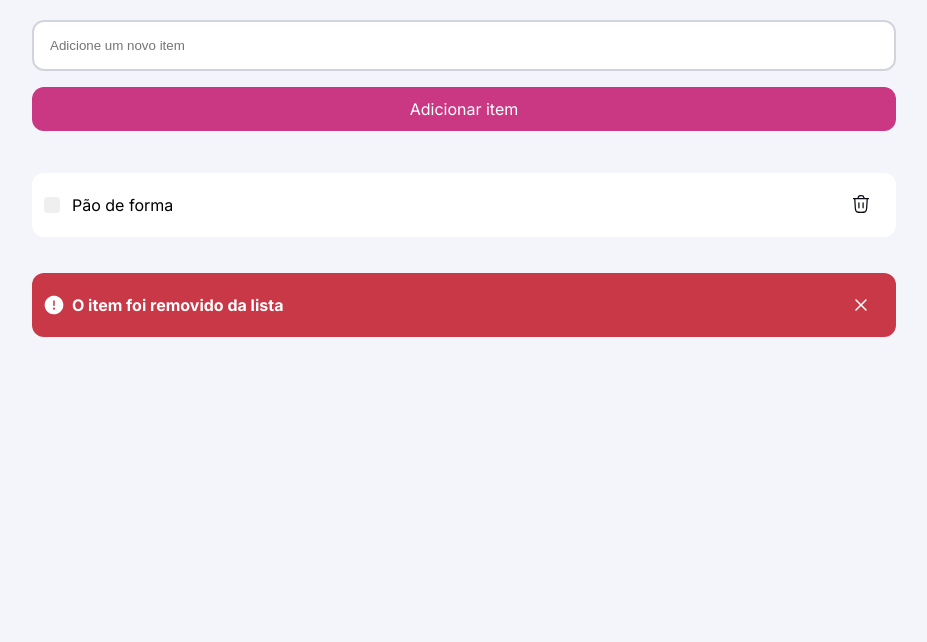
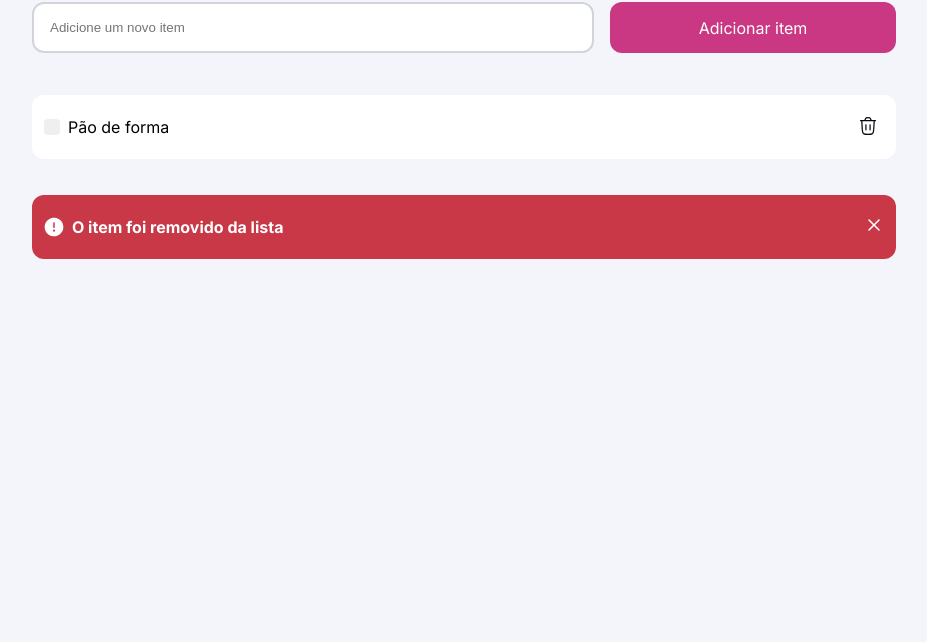
Before and after one commit to AmandaLinger/Lista-de-compras-JS, a plain HTML site: page index.html in a window 1280 px wide. Shown: the part 158-800 px from the top of the page, without its empty margins (176-1103 px from the left). Drawn offline with Linux system fonts and the light colour scheme.

Commit message:
layout adjustments

```diff
--- a/index.css
+++ b/index.css
@@ -27,15 +27,21 @@ img{
 
 h1{
     font-family: 'Inter';
-    font-size: 30px;
+    font-size: 28px;
     font-weight: bold;
     margin: 0;
 }
 
 form{
-    display: grid;
+    display: flex;
+    flex-direction: column;
     gap: 16px;
     margin-block:20px 42px;
+}
+.space-container{
+    display: flex;
+    align-items: center;
+    gap: 8px;
 }
 input{
         padding: 16px;
@@ -81,13 +87,10 @@ input:focus{
     background: var(--background-secondary);
     border-radius: 12px;
     display: flex;
+    justify-content: space-between;
     align-items: center;
     padding: 6px 12px;
-    gap: 12px;
     font-family: 'Inter';
-}
-.name-item{
-    margin-right: 135px;
 }
 .btn_lixeira {
     background-color: transparent;
@@ -110,12 +113,9 @@ input:focus{
     padding: 6px 12px;
     display: flex;
     align-items: center;
+    justify-content: space-between;
     gap: 8px;
 }
-.p-alert{
-    margin-right: 40px;
-}
-
 
 @media (width> 1000px) {
     body{
@@ -128,10 +128,17 @@ input:focus{
     .logo{
         content: url(assets/img/logo.svg);
     }
-    .name-item{
-        margin-right: 660px;
+    form{
+        display: flex;
+        flex-direction: row;
+        justify-content: space-between;
+        gap: 0px;
     }
-    .p-alert{
-        margin-right: 560px;
+    input{
+        width: 890px;
+        margin-right: 16px;
+    }
+    .adicionar{
+        width: 467px;
     }
 }
--- a/index.html
+++ b/index.html
@@ -39,17 +39,26 @@
             </form>
 
             <div class="item-container">
+                <div class="space-container">
                     <button type="radio" class="radio"></button>
                     <p class="name-item">Pão de forma</p>
+                </div>
+                <div>
                     <button class="btn_lixeira">
                         <img src="assets/img/Frame-3.svg" alt="ícone de lixeira">
                     </button>
                 </div>
+            </div>
+
 
             <div class="alert-remove">
+                <div class="space-container">
                     <img src="assets/img/warning-circle-filled.svg" alt="ícone de alerta">
                     <p class="p-alert">O item foi removido da lista</p>
+                </div>
+                <div>
                     <img src="assets/img/delete-small.svg" alt="ícone de x" >
+                </div>
             </div>
         </div>
     </main>
--- a/variables.css
+++ b/variables.css
@@ -20,10 +20,10 @@
     --border-hover:#B9C2D0;
 
     /*font*/
-    ff-inter: 'Inter',sans-serif;
+    --ff-inter: 'Inter',sans-serif;
 
-    fs-title:30px;
-    fs-label:16px;
-    fs-paragraph:16px;
-    fs-link:14px;
+    --fs-title:30px;
+    --fs-label:16px;
+    --fs-paragraph:16px;
+    --fs-link:14px;
 }
```
Lines whose indentation alone changed are shown as unchanged.
